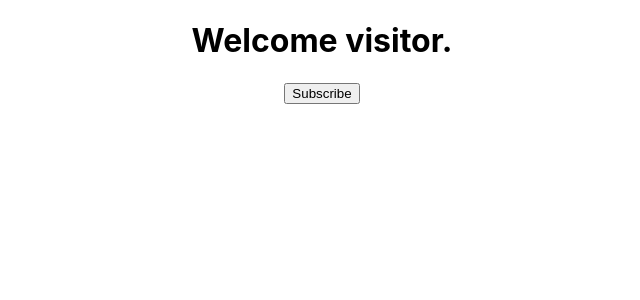
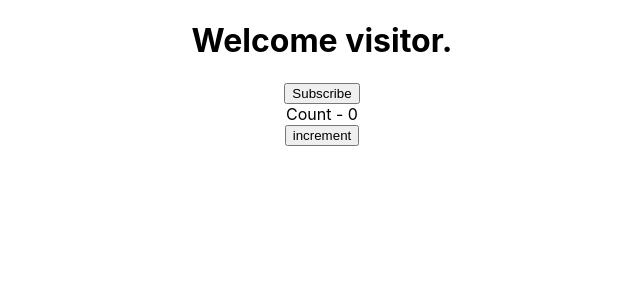
Before and after one commit to jingchen01/react_basic, a React (Create React App) app in the folder hello-world/: page / in a window 1280 px wide. Shown: the top 300 px of the page, without its empty margins (318-958 px from the left). Built offline with nearby package versions, Linux system fonts and the light colour scheme.

Commit message:
Add count, refactor message components.

```diff
--- a/hello-world/src/App.js
+++ b/hello-world/src/App.js
@@ -4,7 +4,8 @@ import './App.css';
 import {Greet01, Greet02} from './components/Greet.js';
 import Welcome from './components/Welcome.js';
 import Hello from './components/Hello.js';
-import Message from './components/Message.js';
+import Message_subscribe from './components/Message_subscribe.js';
+import Message_count from './components/Message_count.js';
 
 class App extends Component {
    render(){
@@ -14,9 +15,10 @@ class App extends Component {
         <Greet02 name="Smith"/>
         <Greet02 name="William"/>
         <Greet02 name="Craig"/>*/}
-     { /*<Welcome /> */}
+       { /*<Welcome /> */}
        {/*<Hello />*/}
-       <Message />
+       <Message_subscribe />
+       <Message_count />
        </div>
      );
    }
--- a/hello-world/src/components/Message.js
+++ /dev/null
@@ -1,30 +0,0 @@
-import React, {Component} from 'react';
-
-
-class Message extends Component {
-    constructor(){
-        super();
-        this.state = {
-            message : 'Welcome visitor.'
-        }
-    }
-
-    changeMessage(){
-        this.setState({
-            message: 'Thank you for subscribing.'
-        });
-    }
-
-    render () {
-        return (
-            <div>
-                <h1>{this.state.message}</h1>
-                <button onClick={() => {this.changeMessage()}}>
-                    Subscribe
-                </button>
-            </div>
-        );
-    }
-}
-
-export default Message;
--- /dev/null
+++ b/hello-world/src/components/Message_count.js
@@ -0,0 +1,35 @@
+import React, {Component} from 'react';
+
+class Message_count extends Component {
+    constructor(props){
+        /*Must call super constructor in derived class before accessing 'this' or returning from derived constructor*/
+        super(props);
+        this.state = {
+            count : 0
+        }
+    }
+
+    /* function in js is executed asynchronously, use callback as second parameter to get updated value*/
+    increment(){
+            this.setState(
+            {
+                count: this.state.count + 1
+            },
+            () => {
+                console.log(this.state.count);
+            }
+        );
+    }
+
+    render(){
+        return (
+            <div>
+                <div>Count - {this.state.count}</div>
+                <button onClick={() => this.increment()}>increment</button>
+            </div>
+        );
+    };
+
+}
+
+export default Message_count;
--- /dev/null
+++ b/hello-world/src/components/Message_subscribe.js
@@ -0,0 +1,32 @@
+import React, { Component } from "react";
+
+class Message_subscribe extends Component {
+  constructor() {
+    super();
+    this.state = {
+      message: "Welcome visitor."
+    };
+  }
+
+  changeMessage() {
+    this.setState({
+      message: "Thank you for subscribing."
+    });
+  }
+
+  render() {
+    return (
+      <div>
+        <h1>{this.state.message}</h1>
+        <button
+          onClick={() => {
+            this.changeMessage();
+          }}>
+          Subscribe
+        </button>
+      </div>
+    );
+  }
+}
+
+export default Message_subscribe;
```
